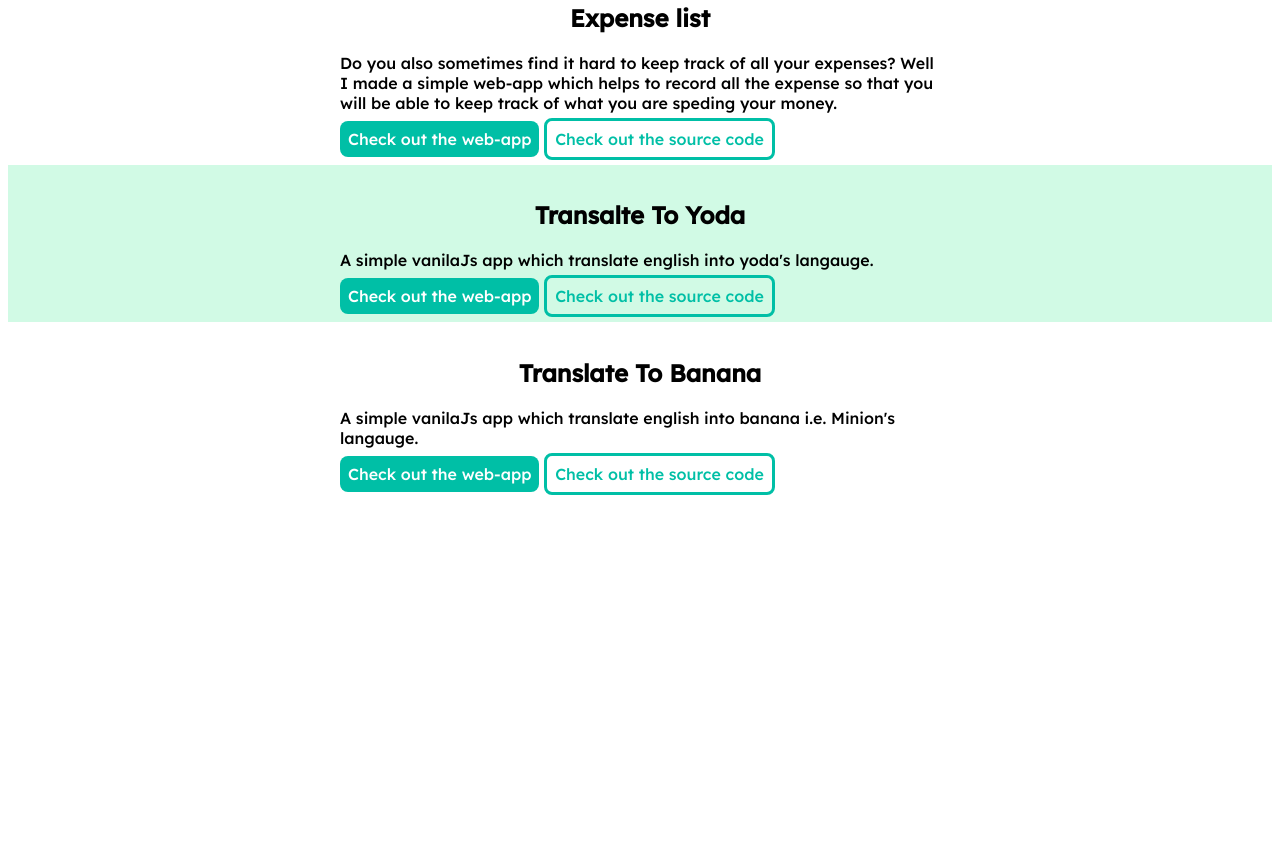
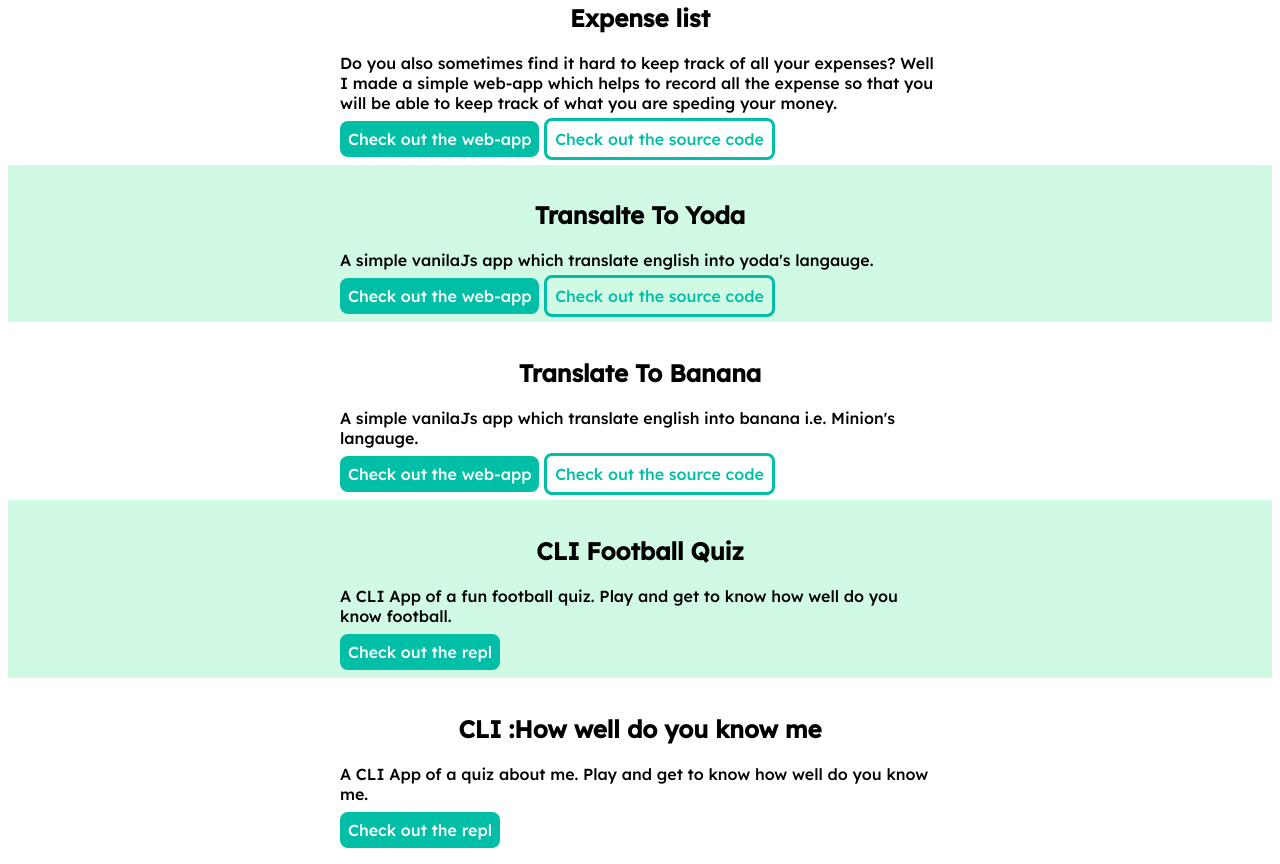
Before and after one commit to TusharBhandirge/my-portfolio, a plain HTML site: page projects.html in a window 1280 px wide. Shown: the part 1524-2388 px from the top of the page. Before the commit the page ends 2032 px from the top, so only its background shows below. Drawn offline with Linux system fonts and the light colour scheme.

Commit message:
Added CLI projects

```diff
--- a/projects.html
+++ b/projects.html
@@ -136,7 +136,27 @@
 
     </Section>
 
+    <Section class="section section-ow">
+        <div class="container container-center">
+            <h1>CLI Football Quiz</h1>
+            <p>
+               A CLI App of a fun football quiz. Play and get to know how well do you know football.
+            </p>
+            <a href="https://replit.com/@tusharbhandirge/Football-Quiz?v=1" class="link link-primary">Check out the repl</a>
 
+        </div>
+    </Section>
+
+    <Section class="section">
+        <div class="container container-center">
+            <h1>CLI :How well do you know me</h1>
+            <p>
+               A CLI App of a quiz about me. Play and get to know how well do you know me.
+            </p>
+            <a href="https://replit.com/@tusharbhandirge/How-well-do-you-know-me?v=1" class="link link-primary">Check out the repl</a>
+
+        </div>
+    </Section>
 
 
 
```
